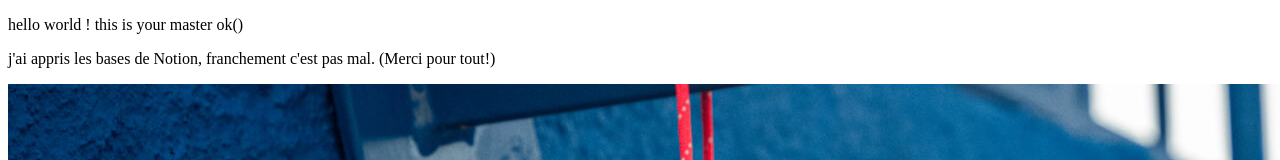
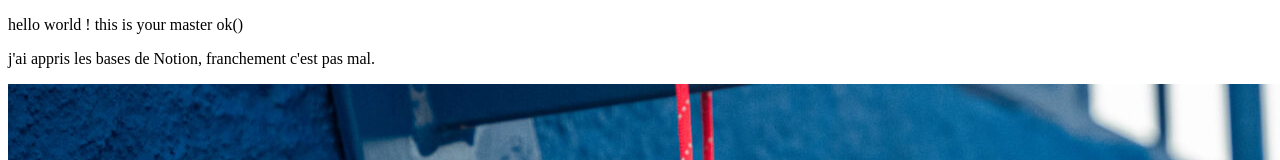
Before and after one commit to jo-obed/Gt_save, a plain HTML site: page index.html in a window 1280 px wide. Shown: the top 160 px of the page. Drawn offline with Linux system fonts and the light colour scheme.

Commit message:
Update index.html
Suppression du message (merci pour tout)

```diff
--- a/index.html
+++ b/index.html
@@ -14,7 +14,7 @@
     </p>
 
     <p> j'ai appris les bases de Notion, franchement c'est pas mal.
-        (Merci pour tout!)
+
     </p>
     <div>
         <img src="images/cp7 pu.jpg" alt=" chaussure de foot">
```
